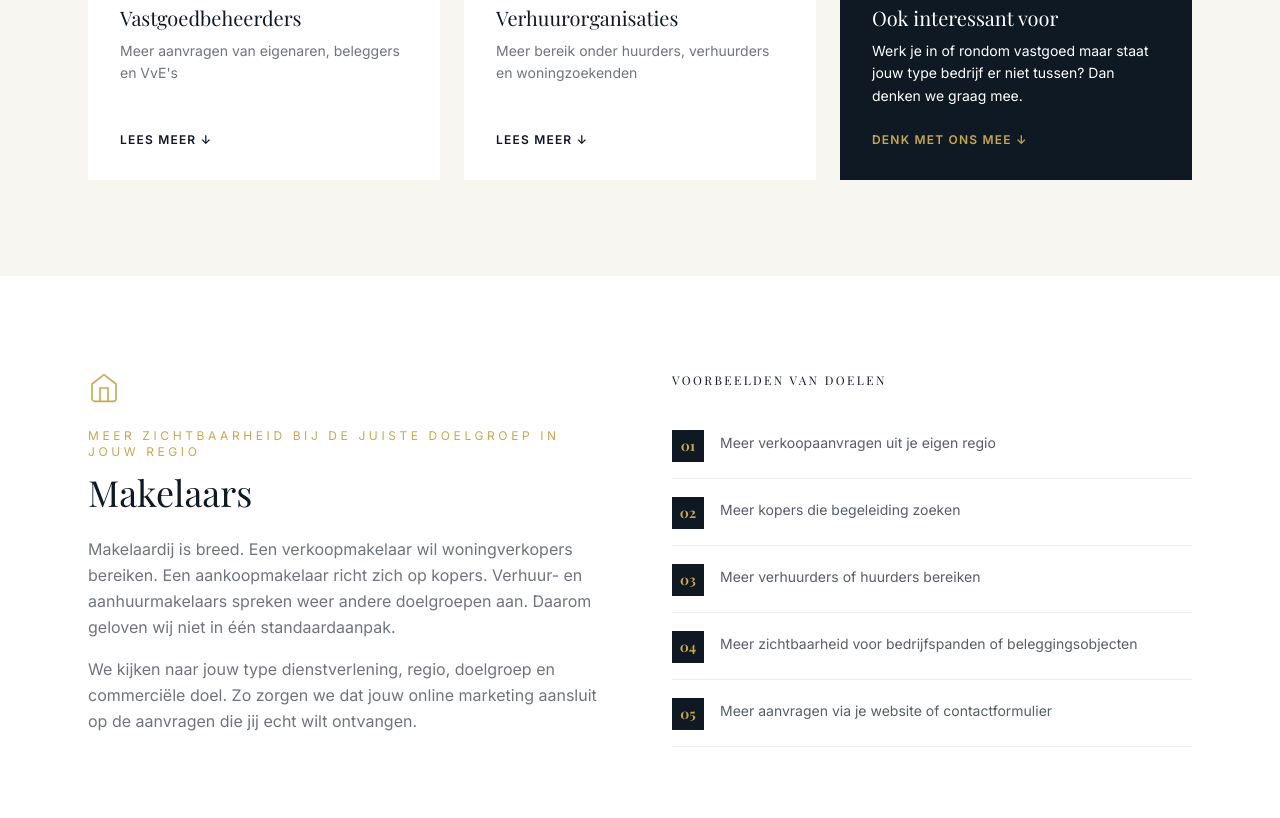
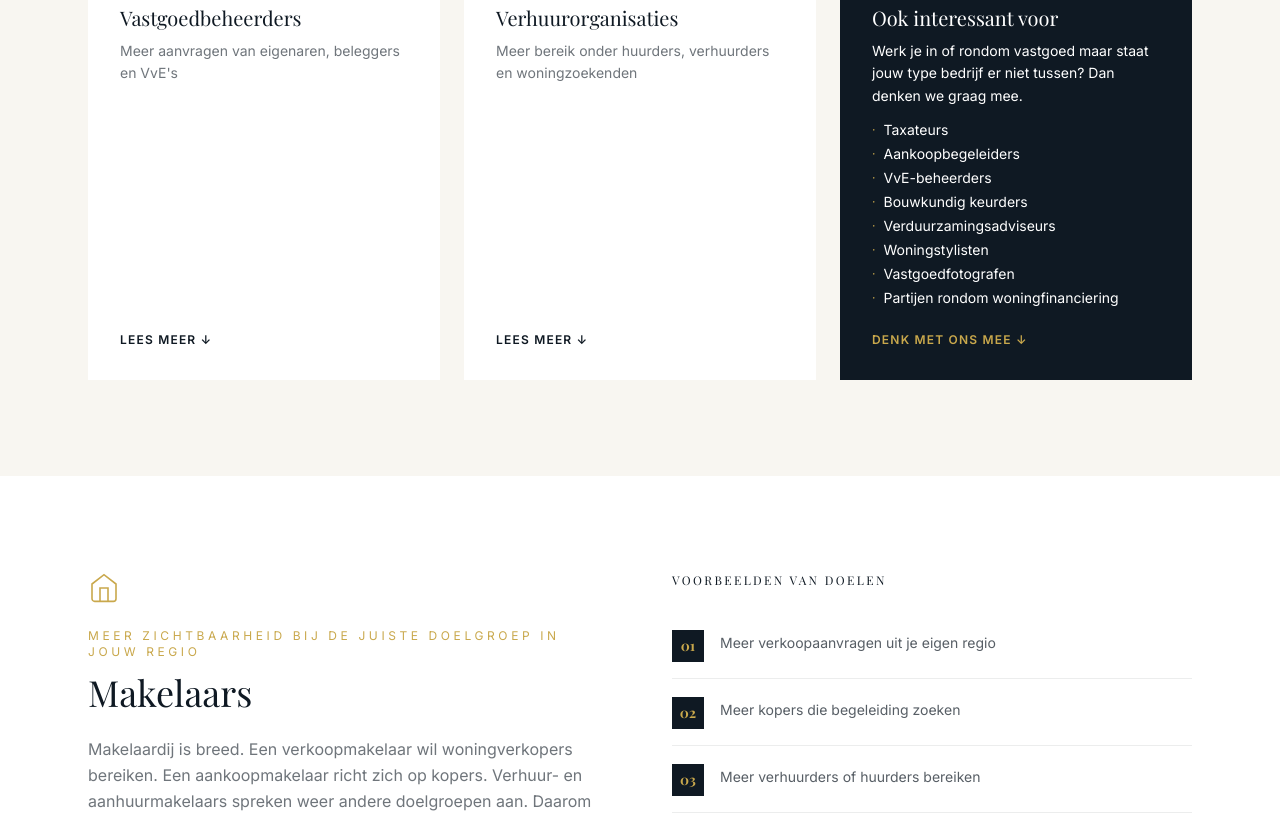
Before and after one commit to jaspermontagnadigital/vastgoedonlinemarketing, a Next.js app: page /voor-wie in a window 1280 px wide. Shown: the part 1060-1878 px from the top of the page. Built offline with nearby package versions, Linux system fonts and the light colour scheme; a web font is replaced by a local one.

Commit message:
opsomming beroepen in ook interessant voor kaart

```diff
--- a/src/app/voor-wie/page.tsx
+++ b/src/app/voor-wie/page.tsx
@@ -192,9 +192,16 @@ export default function VoorWiePage() {
                 </svg>
                 <div>
                   <h3 className="font-serif text-xl mb-2 text-white">Ook interessant voor</h3>
-                  <p className="text-sm leading-relaxed text-white">
+                  <p className="text-sm leading-relaxed text-white mb-3">
                     Werk je in of rondom vastgoed maar staat jouw type bedrijf er niet tussen? Dan denken we graag mee.
                   </p>
+                  <ul className="space-y-1">
+                    {ookInteressant.map((item) => (
+                      <li key={item} className="text-white text-sm flex items-center gap-2">
+                        <span className="text-[var(--color-gold)] text-xs">·</span>{item}
+                      </li>
+                    ))}
+                  </ul>
                 </div>
                 <Link href="/contact" className="text-xs tracking-widest uppercase font-semibold text-[var(--color-gold)] mt-auto hover:text-[var(--color-gold-light)] transition-colors">
                   Denk met ons mee ↓
```
